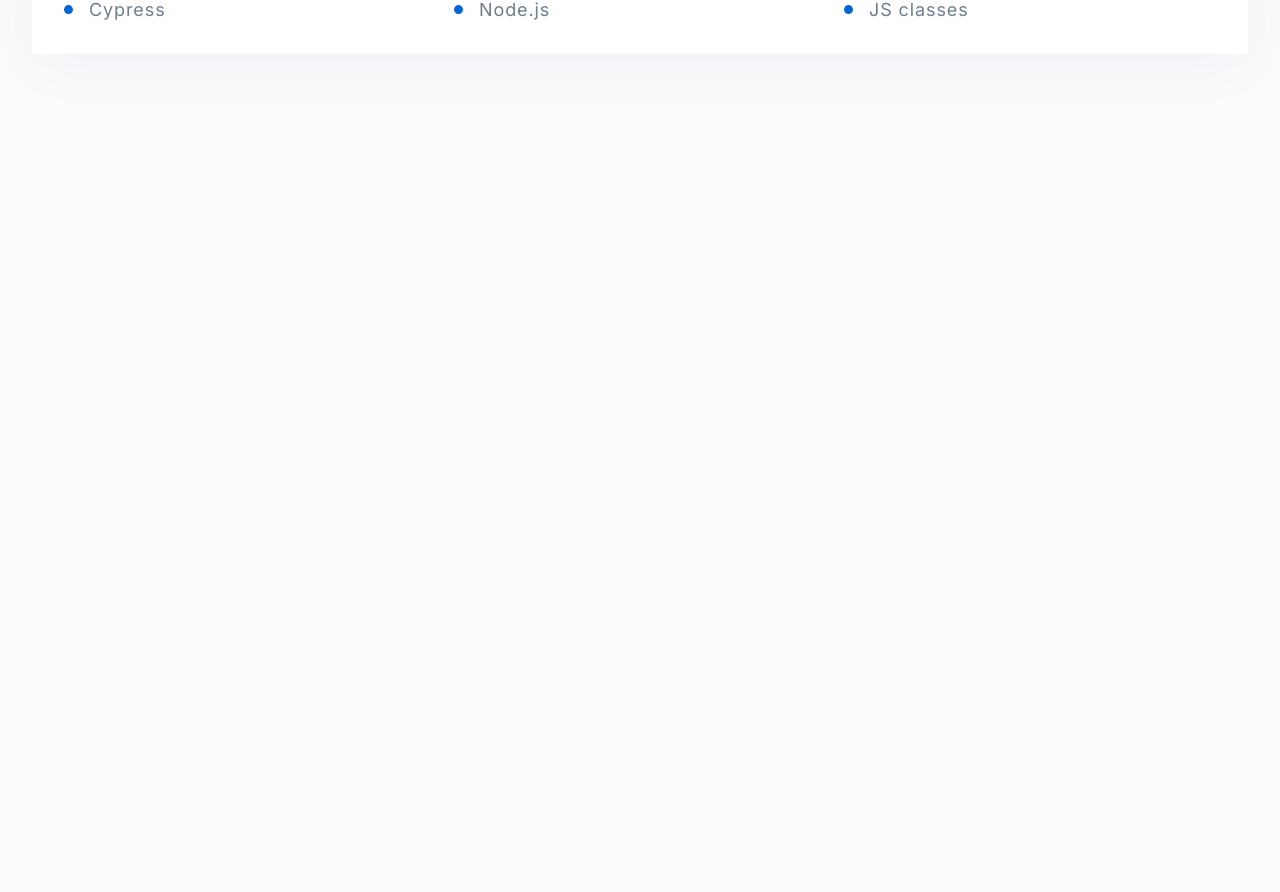
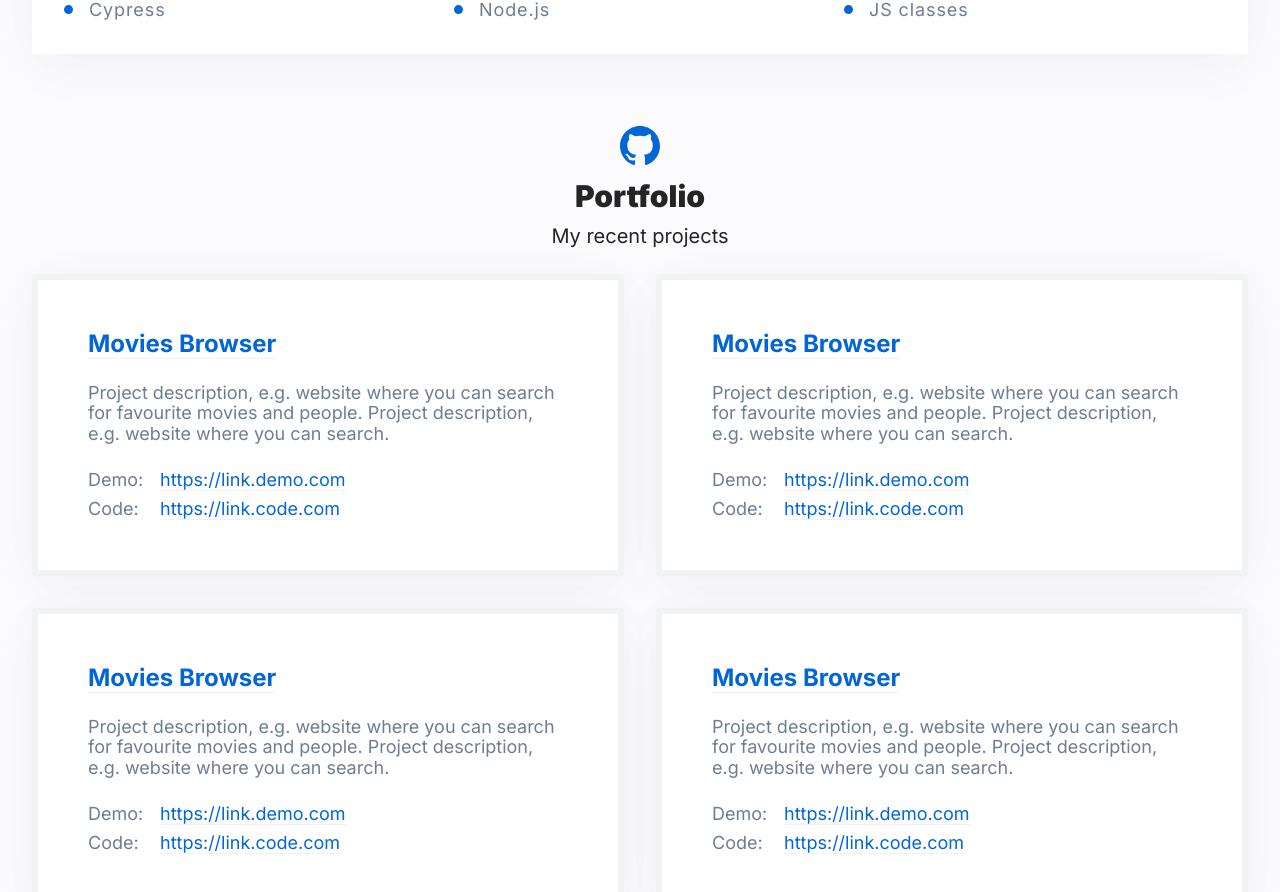
Before and after one commit to lkkolosowski/personal-homepage, a React (Create React App) app: page / in a window 1280 px wide. Shown: the part 1194-2086 px from the top of the page. Before the commit the page ends 1348 px from the top, so only its background shows below. Built offline with nearby package versions, Linux system fonts and the light colour scheme.

Commit message:
create Portfolio component containing Tiles

```diff
--- a/src/App.js
+++ b/src/App.js
@@ -2,6 +2,7 @@ import Container from "./common/Container";
 import Header from "./common/Header";
 import { skills, nextSkills } from "./common/Skills/skillsData";
 import { Skills } from "./common/Skills";
+import { Portfolio } from "./common/Portfolio";
 
 function App() {
   return (
@@ -12,6 +13,7 @@ function App() {
         title={<>What I want to learn next&nbsp;🚀</>}
         skills={nextSkills}
       />
+      <Portfolio />
     </Container>
   );
 }
--- /dev/null
+++ b/src/common/Portfolio/index.js
@@ -0,0 +1,129 @@
+import { Tile } from "../Tile";
+import {
+  StyledPortfolio,
+  Repositories,
+  Header,
+  Icon,
+  Title,
+  Subtitle,
+  Description,
+  List,
+  Item,
+  Link,
+} from "./styled";
+
+export const Portfolio = () => (
+  <StyledPortfolio>
+    <Header>
+      <Icon />
+      <Title>Portfolio</Title>
+      <Subtitle>My recent projects</Subtitle>
+    </Header>
+    <Repositories>
+      <Tile
+        title={<Link href={"test"}>Movies Browser</Link>}
+        content={
+          <>
+            <Description>
+              Project description, e.g. website where you can search for
+              favourite movies and people. Project description, e.g.
+              website where you can search.
+            </Description>
+            <List>
+              <Item>
+                <span>Demo:</span>
+                <span>
+                  <Link href={"test"}>https://link.demo.com</Link>
+                </span>
+              </Item>
+              <Item>
+                <span>Code:</span>
+                <span>
+                  <Link href={"test"}>https://link.code.com</Link>
+                </span>
+              </Item>
+            </List>
+          </>
+        }
+      />
+      <Tile
+        title={<Link href={"test"}>Movies Browser</Link>}
+        content={
+          <>
+            <Description>
+              Project description, e.g. website where you can search for
+              favourite movies and people. Project description, e.g.
+              website where you can search.
+            </Description>
+            <List>
+              <Item>
+                <span>Demo:</span>
+                <span>
+                  <Link href={"test"}>https://link.demo.com</Link>
+                </span>
+              </Item>
+              <Item>
+                <span>Code:</span>
+                <span>
+                  <Link href={"test"}>https://link.code.com</Link>
+                </span>
+              </Item>
+            </List>
+          </>
+        }
+      />
+      <Tile
+        title={<Link href={"test"}>Movies Browser</Link>}
+        content={
+          <>
+            <Description>
+              Project description, e.g. website where you can search for
+              favourite movies and people. Project description, e.g.
+              website where you can search.
+            </Description>
+            <List>
+              <Item>
+                <span>Demo:</span>
+                <span>
+                  <Link href={"test"}>https://link.demo.com</Link>
+                </span>
+              </Item>
+              <Item>
+                <span>Code:</span>
+                <span>
+                  <Link href={"test"}>https://link.code.com</Link>
+                </span>
+              </Item>
+            </List>
+          </>
+        }
+      />
+      <Tile
+        title={<Link href={"test"}>Movies Browser</Link>}
+        content={
+          <>
+            <Description>
+              Project description, e.g. website where you can search for
+              favourite movies and people. Project description, e.g.
+              website where you can search.
+            </Description>
+            <List>
+              <Item>
+                <span>Demo:</span>
+                <span>
+                  <Link href={"test"}>https://link.demo.com</Link>
+                </span>
+              </Item>
+              <Item>
+                <span>Code:</span>
+                <span>
+                  <Link href={"test"}>https://link.code.com</Link>
+                </span>
+              </Item>
+            </List>
+          </>
+        }
+      />
+    </Repositories>
+  </StyledPortfolio>
+);
--- /dev/null
+++ b/src/common/Portfolio/styled.js
@@ -0,0 +1,92 @@
+import styled from "styled-components";
+import { ReactComponent as GithubIcon } from "../../icons/github.svg";
+
+export const StyledPortfolio = styled.section`
+  margin-top: 72px;
+`;
+
+export const Header = styled.div`
+  display: flex;
+  flex-direction: column;
+  align-items: center;
+`;
+
+export const Title = styled.h2`
+  font-size: 30px;
+  font-weight: 900;
+  line-height: 1.2;
+  text-align: center;
+  margin-top: 0;
+  margin-bottom: 8px;
+
+  @media (max-width: ${({ theme }) => theme.breakpoint.medium}px) {
+    font-size: 18px;
+    margin-bottom: 16px;
+  }
+`;
+
+export const Subtitle = styled.div`
+  font-size: 20px;
+  font-weight: 400;
+  line-height: 1.4;
+  text-align: center;
+  margin-bottom: 24px;
+
+  @media (max-width: ${({ theme }) => theme.breakpoint.medium}px) {
+    font-size: 17px;
+  }
+`;
+
+export const Repositories = styled.div`
+  display: grid;
+  grid-template-columns: 1fr 1fr;
+  gap: 32px;
+
+  @media (max-width: ${({ theme }) => theme.breakpoint.medium}px) {
+    grid-template-columns: 1fr;
+    gap: 16px;
+  }
+`;
+
+export const Description = styled.p`
+  margin: 24px 0;
+
+  @media (max-width: ${({ theme }) => theme.breakpoint.medium}px) {
+    margin: 16px 0;
+  }
+`;
+
+export const List = styled.ul`
+  display: grid;
+  gap: 8px;
+  line-height: 1.2;
+  margin: 0;
+  padding: 0;
+`;
+
+export const Item = styled.li`
+  display: grid;
+  grid-template-columns: 4em 1fr;
+`;
+
+export const Link = styled.a`
+  color: ${({ theme }) => theme.color.scienceBlue};
+  text-decoration: none;
+  border-bottom: 1px solid
+    ${({ theme }) => theme.color.semiTransparentIron};
+
+  &:hover {
+    color: ${({ theme }) => theme.color.dodgerBlue};
+  }
+`;
+
+export const Icon = styled(GithubIcon)`
+  width: 40px;
+  height: 40px;
+  margin-bottom: 12px;
+
+  @media (max-width: ${({ theme }) => theme.breakpoint.medium}px) {
+    width: 32px;
+    height: 32px;
+  }
+`;
--- /dev/null
+++ b/src/common/Tile/index.js
@@ -0,0 +1,8 @@
+import { StyledTile, Title, TileBody } from "./styled";
+
+export const Tile = ({ title, content }) => (
+  <StyledTile>
+    <Title>{title}</Title>
+    <TileBody>{content}</TileBody>
+  </StyledTile>
+);
--- /dev/null
+++ b/src/common/Tile/styled.js
@@ -0,0 +1,28 @@
+import styled from "styled-components";
+
+export const StyledTile = styled.article`
+  background-color: ${({ theme }) => theme.color.white};
+  box-shadow: ${({ theme }) => theme.shadow.thick};
+  border-radius: 4px;
+  border: 6px solid ${({ theme }) => theme.color.semiTransparentIron};
+  padding: 50px;
+
+  @media (max-width: ${({ theme }) => theme.breakpoint.medium}px) {
+    padding: 24px;
+  }
+`;
+
+export const TileBody = styled.div`
+  color: ${({ theme }) => theme.color.slateGray};
+`;
+
+export const Title = styled.h2`
+  font-size: 24px;
+  font-weight: 700;
+  line-height: 1.2;
+  margin: 0;
+
+  @media (max-width: ${({ theme }) => theme.breakpoint.medium}px) {
+    font-size: 16px;
+  }
+`;
```
Also changed, not shown: src/icons/github.svg (added).
